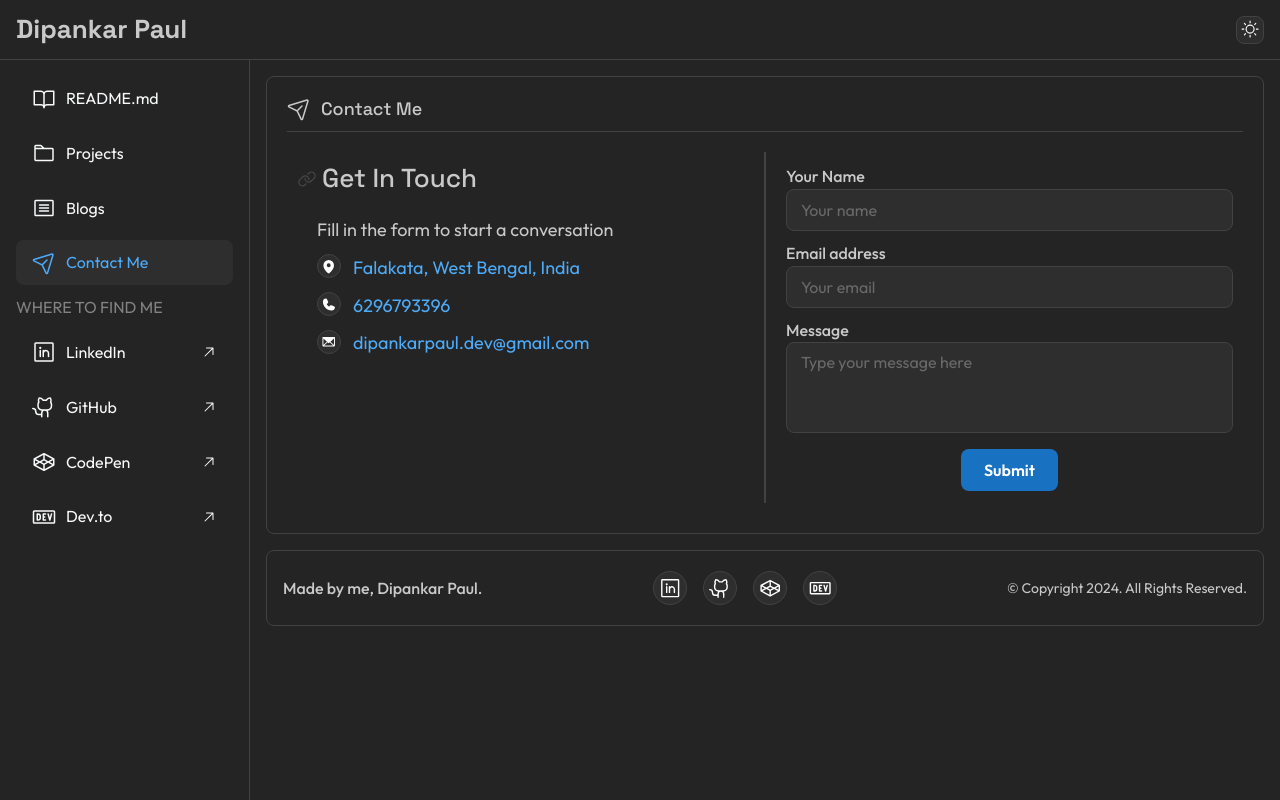
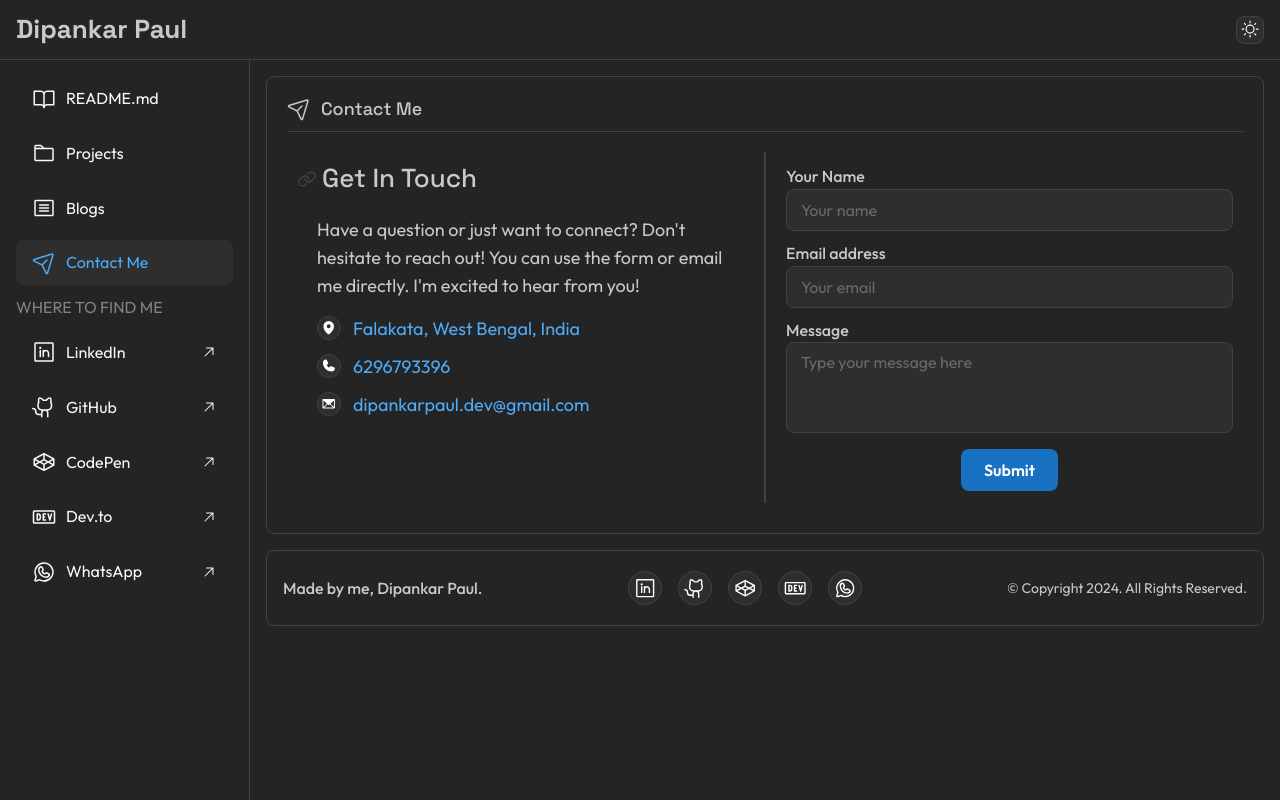
Before and after one commit to iamdipankarpaul/Dipankar-Paul-Portfolio-Website, a React (Vite) app: page /contact in a window 1280 px wide. Built offline with nearby package versions, Linux system fonts and the light colour scheme; no server answers.

Commit message:
some minor text and spacing changes

```diff
--- a/src/components/ContactDetails.jsx
+++ b/src/components/ContactDetails.jsx
@@ -9,8 +9,9 @@ const ContactDetails = ({ personalData }) => {
     <Box>
       <SectionTitle text="Get in touch" baseAs="h3" smAs="h2" />
       <Box pl={{ base: 0, sm: "lg" }}>
-        <Text my="xs" fz="lg">
-          Fill in the form to start a conversation
+        <Text mt="xs" mb='md' fz="lg">
+          {/* Fill in the form to start a conversation */}
+          Have a question or just want to connect? Don't hesitate to reach out! You can use the form or email me directly. I'm excited to hear from you!
         </Text>
         <List>
           <ContactDetailsItem
--- a/src/components/ContactForm.jsx
+++ b/src/components/ContactForm.jsx
@@ -65,8 +65,12 @@ const ContactForm = () => {
       </form>
       {state.succeeded && (
         <Box style={{ display: closeNotification ? "none" : "block" }} py="sm">
-          <Notification withBorder onClose={() => setCloseNotification(true)}>
-            Thanks for contacting me.
+          <Notification
+            title="Message Sent!"
+            withBorder
+            onClose={() => setCloseNotification(true)}
+          >
+            Thank you for contacting me. I'll reply soon!
           </Notification>
         </Box>
       )}
--- a/src/components/ReadmeSection.jsx
+++ b/src/components/ReadmeSection.jsx
@@ -7,11 +7,18 @@ const ReadmeSection = ({ titleText, bodyContent, skillList }) => {
     <section aria-label={`${titleText} section`} style={{ marginTop: "20px" }}>
       <Box>
         <SectionTitle text={titleText} />
-        <Box pl={{ base: 0, sm: "lg" }}>
-          <Divider mb="sm" />
-          {bodyContent && <Text fz="lg">{bodyContent}</Text>}
-          {skillList && <SkillListSection skillList={skillList} />}
-        </Box>
+        {bodyContent && (
+          <Box pl={{ base: 0, sm: "lg" }}>
+            <Divider mb="sm" />
+            <Text fz="lg">{bodyContent}</Text>
+          </Box>
+        )}
+        {skillList && (
+          <Box>
+            <Divider mb="sm" />
+            <SkillListSection skillList={skillList} />
+          </Box>
+        )}
       </Box>
     </section>
   );
--- a/src/components/SkillListSection.jsx
+++ b/src/components/SkillListSection.jsx
@@ -1,13 +1,14 @@
 import { Box, Flex, Title } from "@mantine/core";
 import SkillsImage from "./SkillsImage";
+import SectionTitle from "./SectionTitle";
 
-const SkillListSection = ({skillList}) => {
+const SkillListSection = ({ skillList }) => {
   const items = Object.keys(skillList).map((key) => (
     <Flex direction="column" gap="sm" mb="sm" key={key}>
-      <Title fz={{ base: "h3", sm: "h2" }} tt="capitalize">
-        {key}
-      </Title>
-      <SkillsImage skills={skillList[key]} />
+      <SectionTitle text={key} baseAs="h3" smAs="h2" pyAs='5px'/>
+      <Box pl={{ base: 0, sm: "lg" }}>
+        <SkillsImage skills={skillList[key]} />
+      </Box>
     </Flex>
   ));
 
--- a/src/constants/navLinks.js
+++ b/src/constants/navLinks.js
@@ -13,24 +13,28 @@ const navLinks = [
     to: "/",
     label: "README.md",
     leftIcon: BookOpen,
+    ariaLabel: "navlink to go to README.md page",
   },
   {
     id: randomId(),
     to: "/projects",
     label: "Projects",
     leftIcon: Folder,
+    ariaLabel: "navlink to go to projects page",
   },
   {
     id: randomId(),
     to: "/blogs",
     label: "Blogs",
     leftIcon: Article,
+    ariaLabel: "navlink to go to blogs page",
   },
   {
     id: randomId(),
     to: "/contact",
     label: "Contact Me",
     leftIcon: PaperPlaneTilt,
+    ariaLabel: "navlink to go to contact page",
   },
 ];
 
--- a/src/constants/projects.js
+++ b/src/constants/projects.js
@@ -75,7 +75,6 @@ const projects = [
       "See definitions along with examples, synonyms and antonyms(if exists)",
       "Save the words you like in bookmark and manage it",
       "Bookmark's response will be saved in local storage, so you don't have to call API again",
-      "",
       "All your searches will be saved in history",
     ],
     tags: [
--- a/src/constants/socialLinks.js
+++ b/src/constants/socialLinks.js
@@ -6,6 +6,7 @@ import {
   DevToLogo,
   GithubLogo,
   LinkedinLogo,
+  WhatsappLogo,
 } from "@phosphor-icons/react";
 
 const socialLinks = [
@@ -16,6 +17,7 @@ const socialLinks = [
     leftIcon: LinkedinLogo,
     rightIcon: ArrowUpRight,
     target: "_blank",
+    ariaLabel: "Linkedin link",
   },
   {
     id: randomId(),
@@ -24,6 +26,7 @@ const socialLinks = [
     leftIcon: GithubLogo,
     rightIcon: ArrowUpRight,
     target: "_blank",
+    ariaLabel: "Github link",
   },
   {
     id: randomId(),
@@ -32,6 +35,7 @@ const socialLinks = [
     leftIcon: CodepenLogo,
     rightIcon: ArrowUpRight,
     target: "_blank",
+    ariaLabel: "Codepen link",
   },
   {
     id: randomId(),
@@ -40,6 +44,16 @@ const socialLinks = [
     leftIcon: DevToLogo,
     rightIcon: ArrowUpRight,
     target: "_blank",
+    ariaLabel: "Dev.to link",
+  },
+  {
+    id: randomId(),
+    to: "https://wa.link/0y3avn",
+    label: "WhatsApp",
+    leftIcon: WhatsappLogo,
+    rightIcon: ArrowUpRight,
+    target: "_blank",
+    ariaLabel: "Whatsapp link",
   },
 ];
 
--- a/src/layout/AppFooter.jsx
+++ b/src/layout/AppFooter.jsx
@@ -1,18 +1,5 @@
-import {
-  Box,
-  Flex,
-  ActionIcon,
-  Group,
-  Tooltip,
-  Text,
-  Title,
-} from "@mantine/core";
-import {
-  CodepenLogo,
-  DevToLogo,
-  GithubLogo,
-  LinkedinLogo,
-} from "@phosphor-icons/react";
+import { Link } from "react-router-dom";
+import { Box, Flex, ActionIcon, Group, Tooltip, Text } from "@mantine/core";
 
 import classes from "./AppLayout.module.css";
 import personalData from "../constants";
@@ -36,9 +23,12 @@ const AppFooter = () => {
               <Tooltip label={item.label} key={item.id}>
                 <ActionIcon
                   variant="default"
-                  aria-label={item.label}
+                  aria-label={item.ariaLabel}
                   size="lg"
                   radius="xl"
+                  component={Link}
+                  to={item.to}
+                  target={item.target}
                 >
                   <item.leftIcon size={"70%"} />
                 </ActionIcon>
--- a/src/layout/AppNavbar.jsx
+++ b/src/layout/AppNavbar.jsx
@@ -6,7 +6,7 @@ const AppNavbar = ({ links, closeNavbar }) => {
   return (
     <ul style={{ listStyle: "none", padding: 0, margin: 0 }}>
       {links.map((item) => (
-        <li key={item.id}>
+        <li key={item.id} aria-label={item.ariaLabel}>
           <NavLink
             to={item.to}
             onClick={closeNavbar}
```
Also changed, not shown: src/pages/readme/ReadmePage.jsx (+8 -0 lines).
